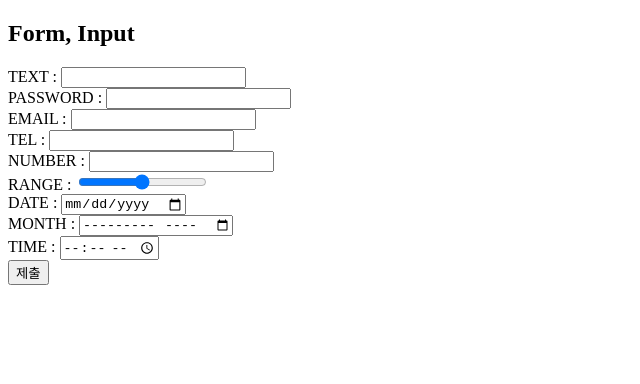
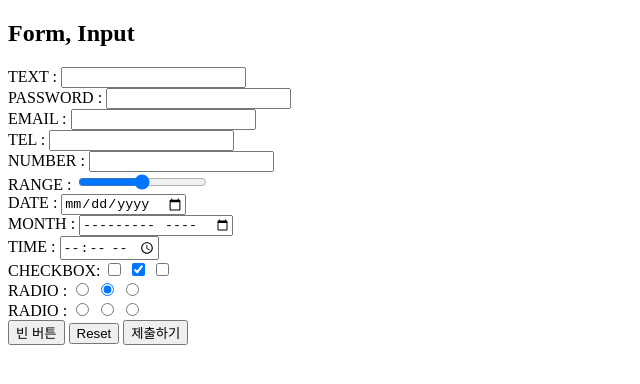
Before and after one commit to minjuice1/zero-base-courses, a plain HTML site: page html/formElements/input.html in a window 1280 px wide. Shown: the whole page, without its empty margins (0-640 px from the left). Drawn offline with Linux system fonts and the light colour scheme.

Commit message:
input type : check, radio, button, reset, submit

```diff
--- a/html/formElements/input.html
+++ b/html/formElements/input.html
@@ -75,7 +75,46 @@
 				</label>
 			</div>
 
-			<button type="submit">제출</button>
+			<div>
+				<label
+					>CHECKBOX:
+					<!-- check된 box는 url에서 on상태로 바뀜 -->
+					<input type="checkbox" name="checkbox1" />
+					<input type="checkbox" name="checkbox2" checked />
+					<input type="checkbox" name="checkbox3" />
+				</label>
+			</div>
+
+			<div>
+				<label
+					>RADIO :
+					<!-- name을 모두 똑같이하면, 동시선택 불가하고 다르게하면 중복선택 가능 -->
+					<input type="radio" name="radio1" />
+					<input type="radio" name="radio2" checked />
+					<input type="radio" name="radio3" />
+				</label>
+			</div>
+
+			<div>
+				<label
+					>RADIO :
+					<!-- name을 모두 똑같이하면, 동시선택 불가하고 다르게하면 중복선택 가능 -->
+					<!-- value를 추가해야만 어떤 box를 선택하였는지 알 수 있음 (url에서 on상태로 됨) -->
+					<input type="radio" name="checkbox" value="r1" />
+					<input type="radio" name="checkbox" value="r2" />
+					<input type="radio" name="checkbox" value="r3" />
+				</label>
+			</div>
+
+			<input type="button" value="빈 버튼" />
+
+			<!-- value를 통해 input의 텍스트값? 변경 가능. (default는 초기화) -->
+			<!-- form안에 입력한 값들을 모두 초기화 할 수 있음. -->
+			<input type="reset" />
+
+			<!-- <button type="submit">제출</button> -->
+			<!-- value를 통해 input의 텍스트값? 변경 가능. (default는 제출) -->
+			<input type="submit" value="제출하기" />
 		</form>
 	</body>
 </html>
```
